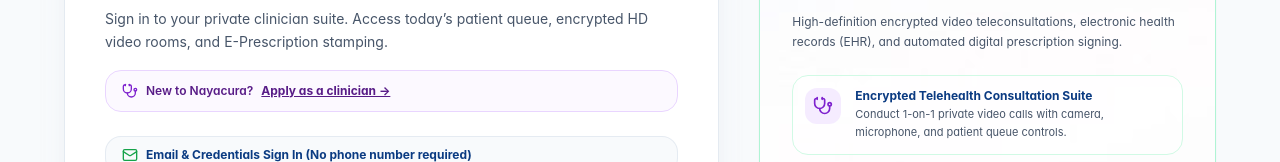
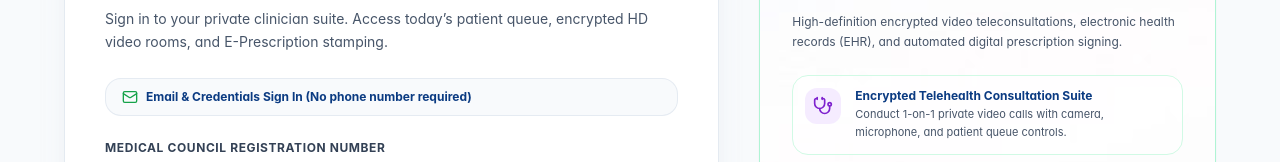
Before and after one commit to Rahul130603/Naya, a React (Vite) app: page /doctor-login in a window 1280 px wide. Shown: the part 396-558 px from the top of the page. Built offline with nearby package versions, Linux system fonts and the light colour scheme; no server answers.

Commit message:
Remove the clinician onboarding banner from the login page

```diff
--- a/src/pages/PatientLoginPage.jsx
+++ b/src/pages/PatientLoginPage.jsx
@@ -371,14 +371,6 @@ export default function PatientLoginPage({ onLoginSuccess, currentUser, onLogout
                 <p className="mt-2 text-sm text-slate-600 leading-relaxed">
                   {currentConfig.subtitle}
                 </p>
-
-                {selectedRole === 'doctor' && (
-                  <div className="mt-4 flex flex-wrap items-center gap-2 rounded-2xl border border-purple-200 bg-purple-50/60 px-4 py-3 text-xs font-semibold text-purple-900">
-                    <Stethoscope className="h-4 w-4 text-purple-700" />
-                    <span>New to Nayacura?</span>
-                    <Link to="/doctor-register" className="font-bold underline hover:text-[#0B3B82]">Apply as a clinician →</Link>
-                  </div>
-                )}
 
                 {/* Success Notification */}
                 {loginSuccessMessage && (
```
